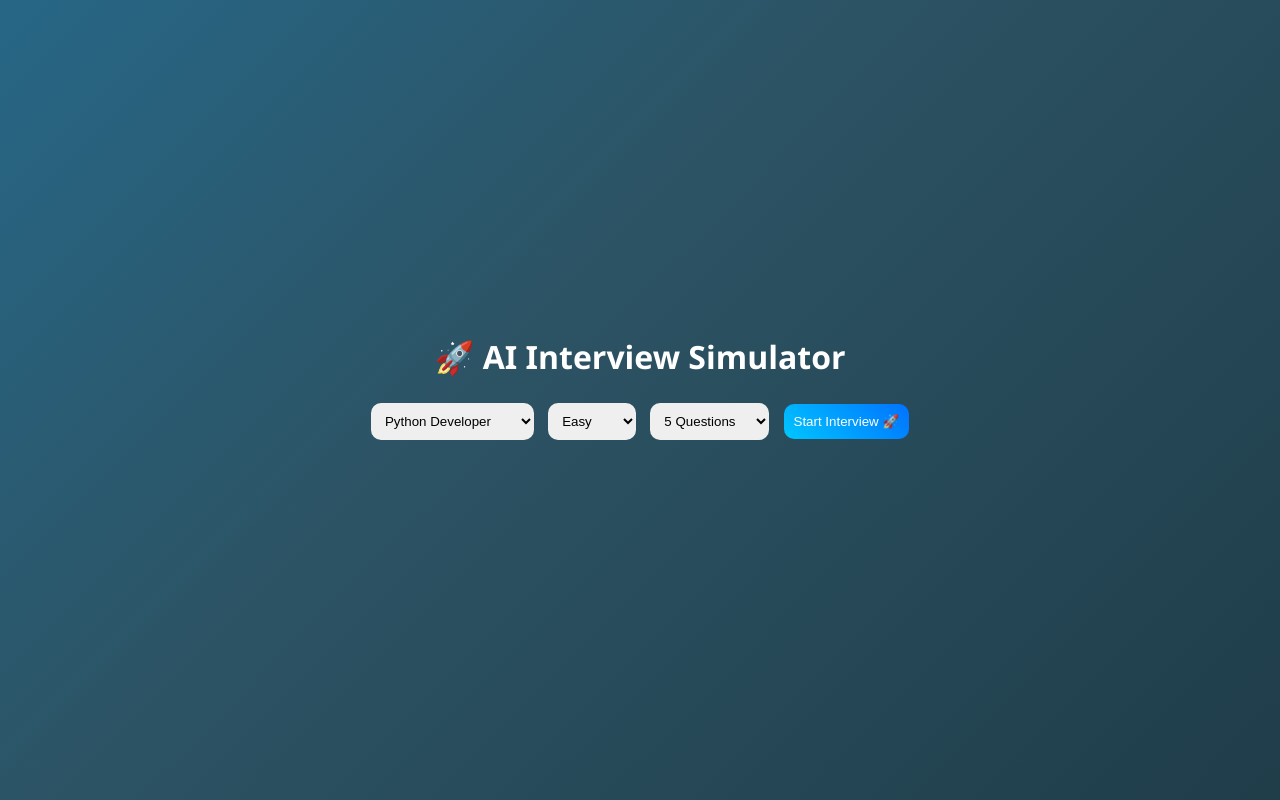
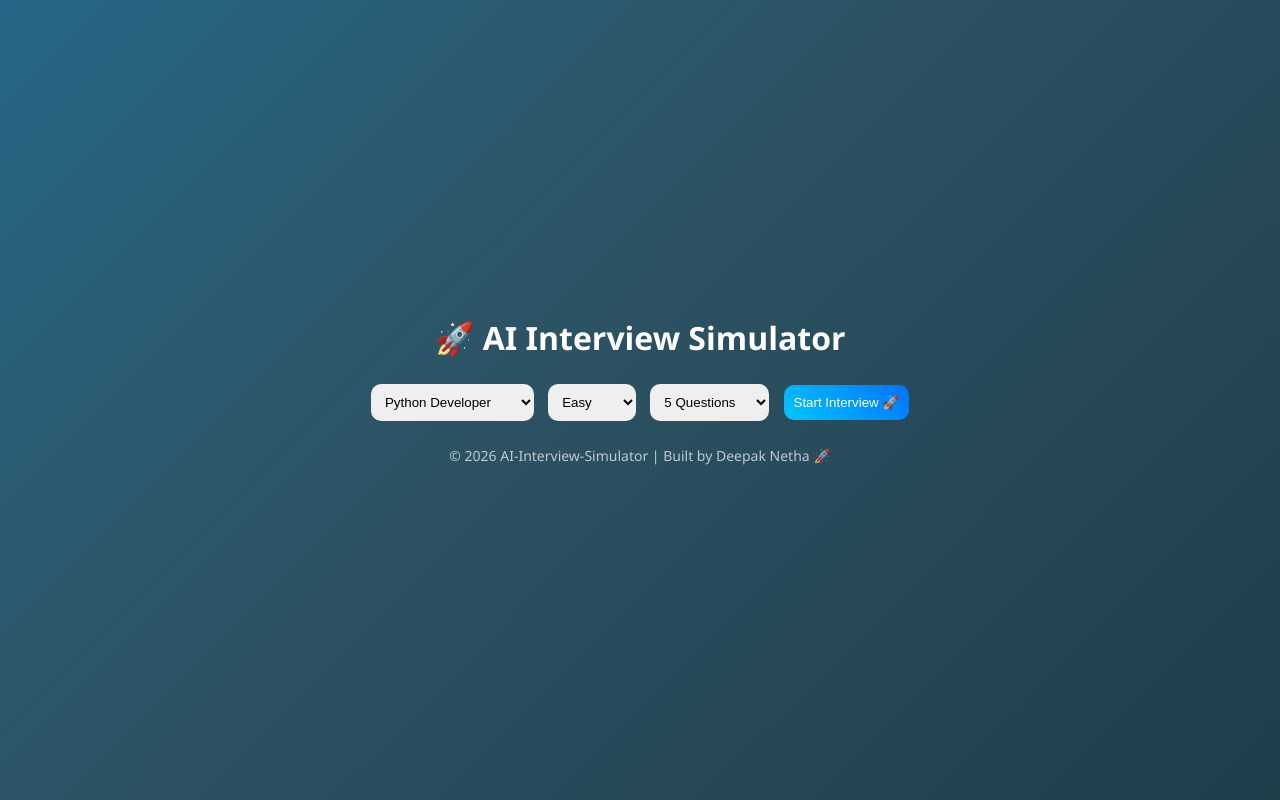
Before and after one commit to sdeepaknetha/ai-interview-simulator, a FastAPI app: page / in a window 1280 px wide. Run offline with FastAPI, Linux system fonts and the light colour scheme.

Commit message:
Update index.html

```diff
--- a/templates/index.html
+++ b/templates/index.html
@@ -43,6 +43,11 @@
     </select>
 
     <button onclick="startInterview()">Start Interview 🚀</button>
+
+    <!-- ✅ FOOTER ADDED HERE -->
+    <p style="margin-top:20px; font-size:14px; opacity:0.7;">
+        © 2026 AI-Interview-Simulator | Built by Deepak Netha 🚀
+    </p>
     </div>
 
     <!-- QUIZ -->
```
Lines whose indentation alone changed are shown as unchanged.
